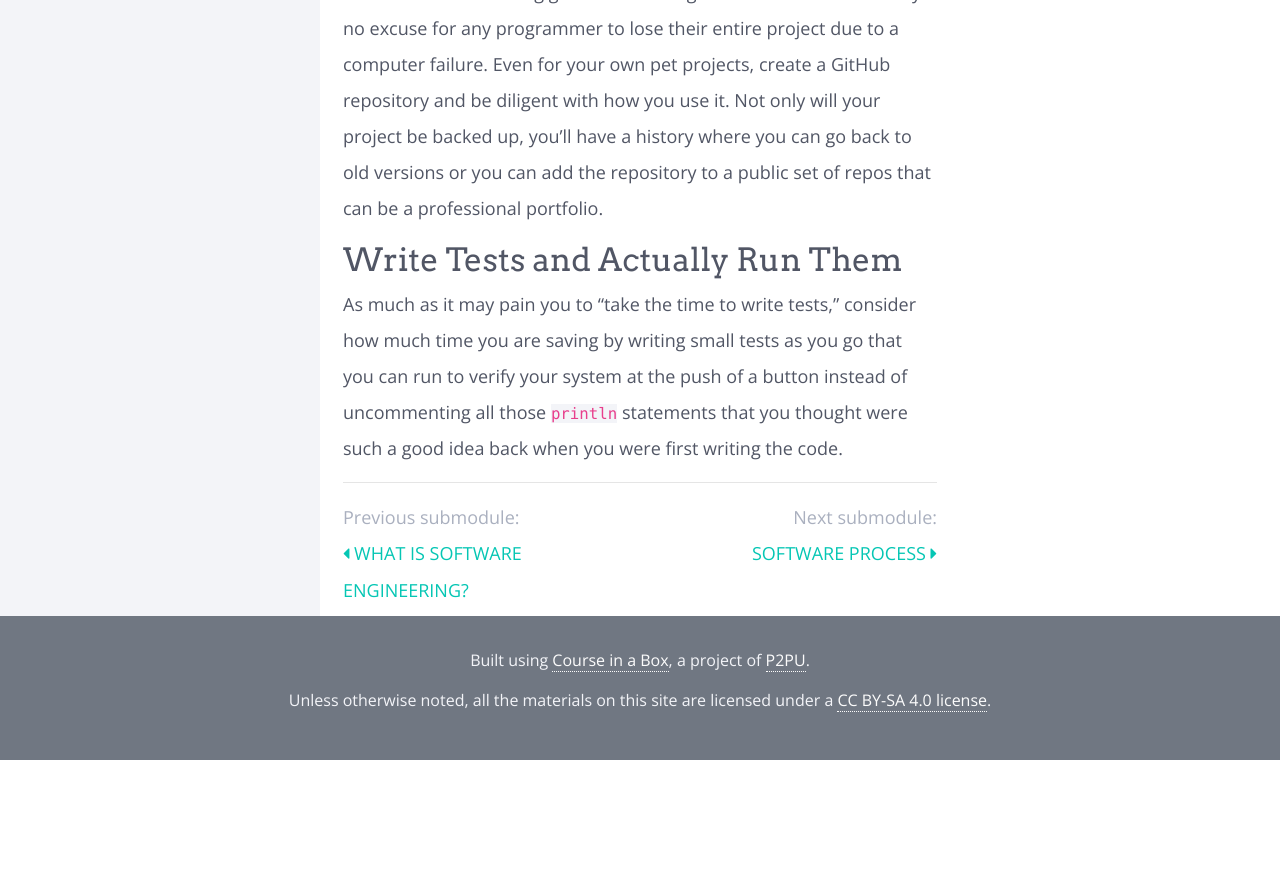
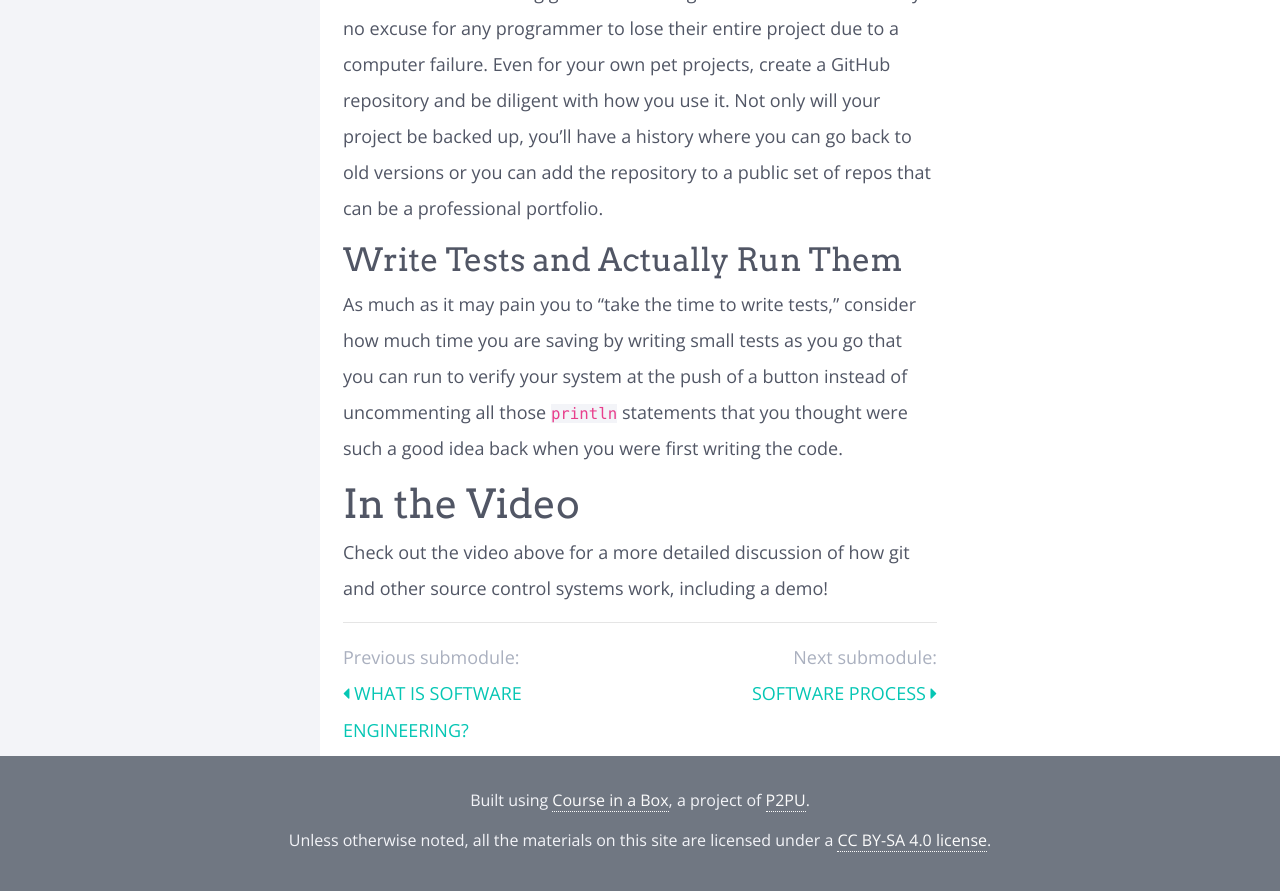
Before and after one commit to marksherriff/se-coursepack, a Jekyll site: the page built from modules/process/_posts/2021-05-03-software-construction.md, in a window 1280 px wide and 900 px high, scrolled down 3050 px. Shown: the top 891 px of the window. Built offline with Jekyll 4.4.1, drawn with Linux system fonts in a browser that asks for light colours; nearby versions of some CDN libraries; before the commit the page ends 3810 px from its top, so only the background shows below that.

Commit message:
construction

```diff
--- a/modules/process/_posts/2021-05-03-software-construction.md
+++ b/modules/process/_posts/2021-05-03-software-construction.md
@@ -46,3 +46,7 @@ Get in the habit of using git and GitHub right now.  There is absolutely no excu
 ## Write Tests and Actually Run Them
 
 As much as it may pain you to "take the time to write tests," consider how much time you are saving by writing small tests as you go that you can run to verify your system at the push of a button instead of uncommenting all those ``println`` statements that you thought were such a good idea back when you were first writing the code.
+
+# In the Video
+
+Check out the video above for a more detailed discussion of how git and other source control systems work, including a demo!
```
